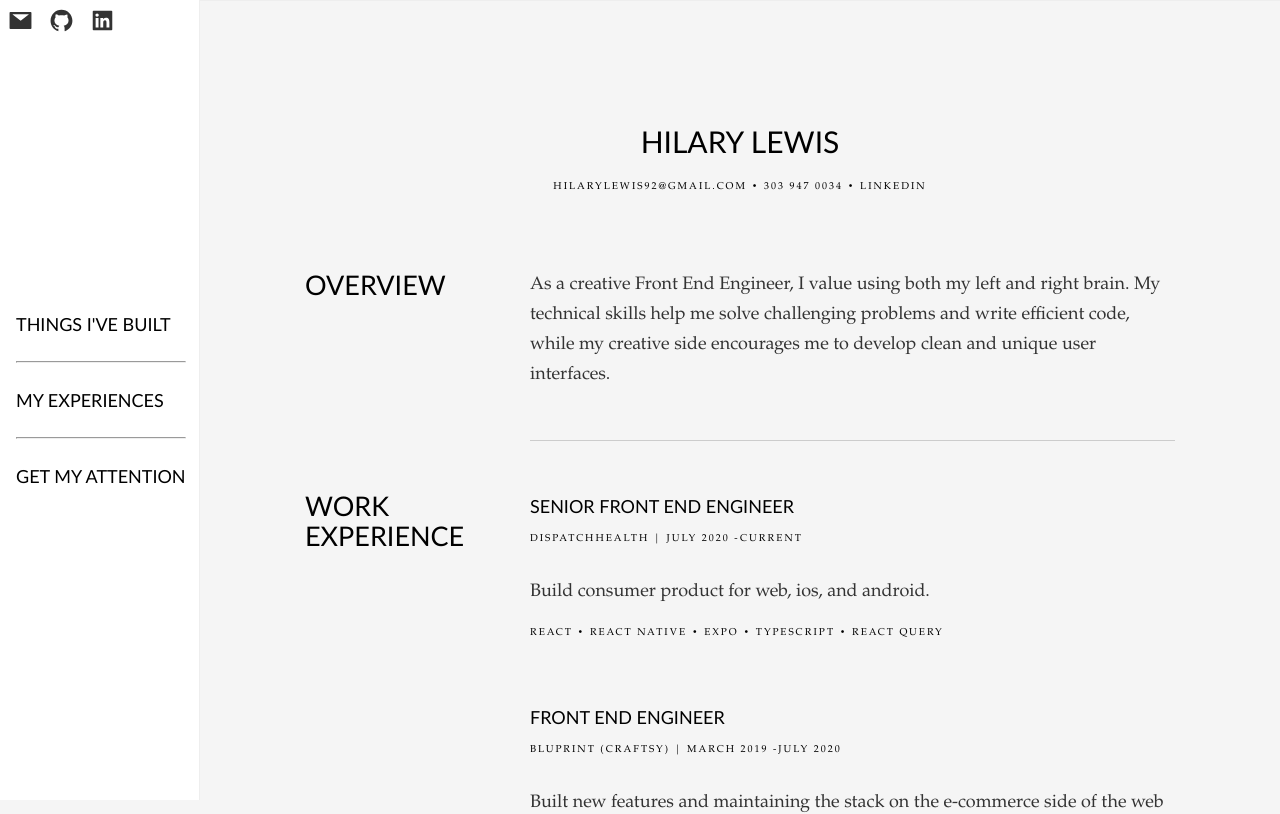
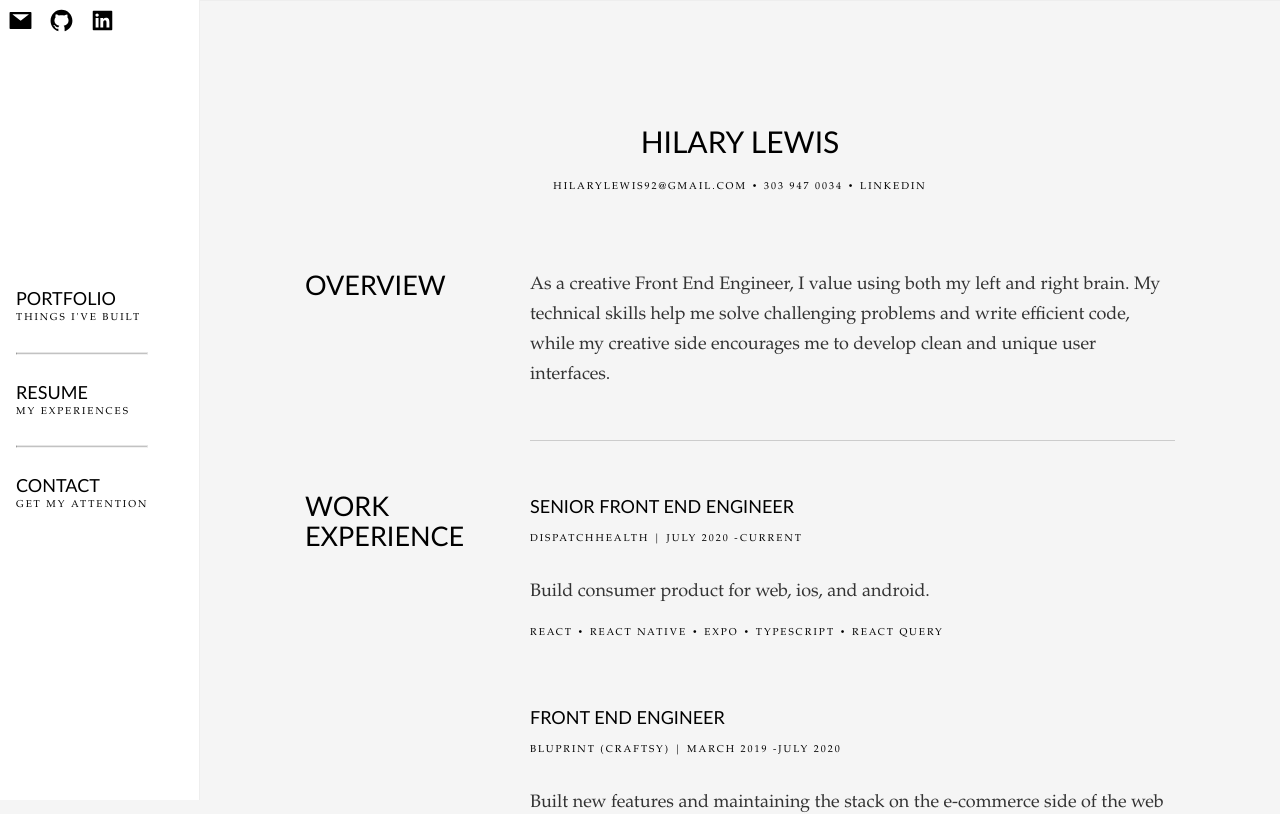
Before and after one commit to hilarylewis92/website, a React (Create React App) app: page / in a window 1280 px wide. Shown: the top 814 px of the page. Built offline with nearby package versions, Linux system fonts and the light colour scheme.

Commit message:
Update sidebar

```diff
--- a/src/components/sidebar.js
+++ b/src/components/sidebar.js
@@ -6,23 +6,32 @@
   return (
     <div className="menu">
       <div className="icon-wrapper">
-        <AiFillMail className="icon" size={25} />
-        <AiFillGithub className="icon" size={25} />
-        <AiFillLinkedin className="icon" size={25} />
+        <a href="mailto:hilarylewis92@gmail.com" target="_blank">
+          <AiFillMail className="icon" size={25} />
+        </a>
+        <a href="https://github.com/hilarylewis92" target="_blank">
+          <AiFillGithub className="icon" size={25} />
+        </a>
+        <a href="https://www.linkedin.com/in/hilarylewis92/" target="_blank">
+          <AiFillLinkedin className="icon" size={25} />
+        </a>
       </div>
       <div className="menu-content">
         <a className="menu-link">
-          <h3 className="menu-title">Things I've built</h3>
+          <h3 className="menu-title">Portfolio</h3>
+          <h6 className="menu-subtitle">Things I've built</h6>
         </a>
         <hr />
 
         <a className="menu-link">
-          <h3 className="menu-title">My Experiences</h3>
+          <h3 className="menu-title">Resume</h3>
+          <h6 className="menu-subtitle">My Experiences</h6>
         </a>
         <hr />
 
         <a className="menu-link">
-          <h3 className="menu-title">Get my attention</h3>
+          <h3 className="menu-title">Contact</h3>
+          <h6 className="menu-subtitle">Get my attention</h6>
         </a>
       </div>
     </div>
--- a/src/styles/Sidebar.css
+++ b/src/styles/Sidebar.css
@@ -58,6 +58,10 @@
   transform: translateX(0.5rem);
   cursor: pointer;
 }
+.menu-link:hover > .menu-title,
+.menu-link:hover > .menu-subtitle {
+  color: #c33;
+}
 
 .icon {
   margin: 0.5rem;
```
